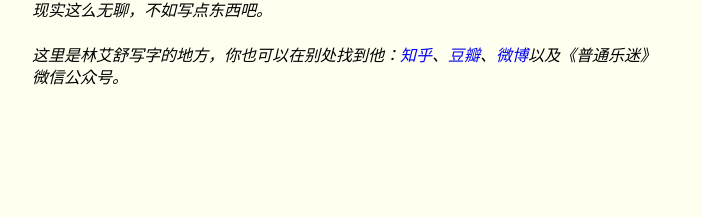
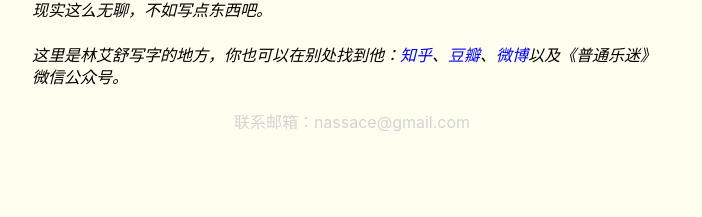
Before and after one commit to salingerlin/salingerlin.github.io, a Jekyll site: the page built from index.md, in a window 1280 px wide. Shown: the part 791-1008 px from the top of the page, without its empty margins (288-990 px from the left). Built offline with Jekyll 4.4.1, drawn with Linux system fonts in a browser that asks for light colours; before the commit the page ends 966 px from its top, so only the background shows below that.

Commit message:
Update index.md

```diff
--- a/index.md
+++ b/index.md
@@ -5,3 +5,5 @@ layout: home
 <p style="font size: 14px"><i>现实这么无聊，不如写点东西吧。</i></p>
 
 <p style="font size: 14px"><i>这里是林艾舒写字的地方，你也可以在别处找到他：<a href='https://www.zhihu.com/people/sisalinger'>知乎</a>、<a href='https://www.douban.com/people/nassace/?_i=1111874Nv5E76h'>豆瓣</a>、<a href='https://weibo.com/nassace'>微博</a>以及《普通乐迷》微信公众号。</i></p>
+
+<p align="center" style="font size: 12px" style="color: lightgrey">联系邮箱：nassace@gmail.com</p>
```
